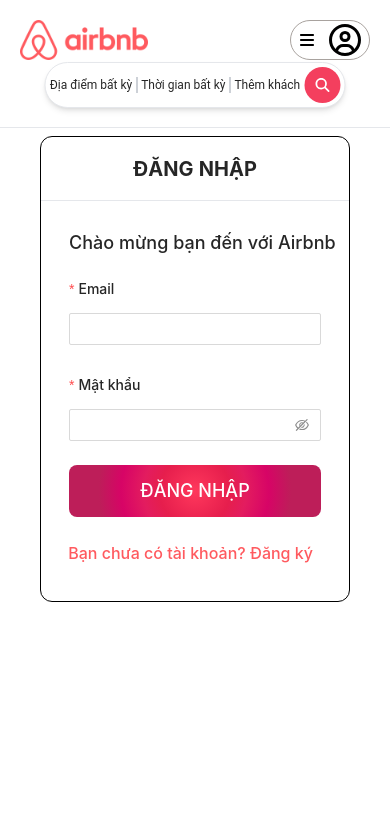
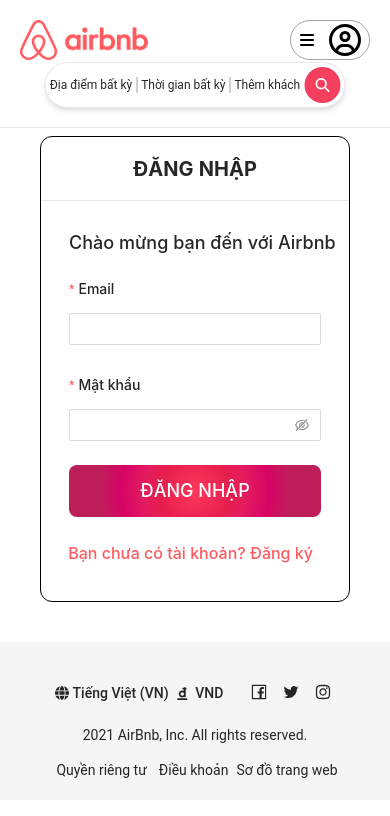
Before and after one commit to duyvox-dev/BC21_Airbnb_Final_Project, a React (Create React App) app: page /login in a window 390 px wide. Shown: the top 816 px of the page. Built offline with nearby package versions, Linux system fonts and the light colour scheme.

Commit message:
fix footer

```diff
--- a/src/HOC/ThemeLayout/FooterTemplate/FooterTemplate.jsx
+++ b/src/HOC/ThemeLayout/FooterTemplate/FooterTemplate.jsx
@@ -10,34 +10,35 @@
 
 export default function FooterTemplate() {
     return (
-        <div className="hidden w-full footer bg-neutral-100 md:block">
-            <div className="w-11/12 py-5 mx-auto">
+        <div className="w-full footer bg-neutral-100">
+            <div className="container py-5 mx-auto">
+                <div className="hidden px-4 md:block xl:px-0">
                     <div className="grid w-full grid-cols-1 pb-2 mx-auto border-0 border-b border-solid xl:gap-10 xl:grid-cols-4 justify-items-start border-b-neutral-300">
                         <div className="w-full pb-2 border-b xl:border-0">
                             <h3 className="pb-3 text-sm font-bold text-left">
                                 Hỗ trợ
                             </h3>
                             <div className="grid w-full grid-cols-3 xl:grid-cols-1">
-                            <p className="text-sm text-left cursor-pointer hover:underlined">
+                                <p className="text-sm text-left cursor-pointer hover:underline">
                                     Trung tâm trợ giúp
                                 </p>
-                            <p className="text-sm text-left cursor-pointer hover:underlined">
+                                <p className="text-sm text-left cursor-pointer hover:underline">
                                     AirCover
                                 </p>
-                            <p className="text-sm text-left cursor-pointer hover:underlined">
+                                <p className="text-sm text-left cursor-pointer hover:underline">
                                     Thông tin an toàn
                                 </p>
-                            <p className="text-sm text-left cursor-pointer hover:underlined">
+                                <p className="text-sm text-left cursor-pointer hover:underline">
                                     Hỗ trợ người khuyết tật
                                 </p>
-                            <p className="text-sm text-left cursor-pointer hover:underlined">
+                                <p className="text-sm text-left cursor-pointer hover:underline">
                                     Các tuỳ chọn huỷ
                                 </p>
-                            <p className="text-sm text-left cursor-pointer hover:underlined">
+                                <p className="text-sm text-left cursor-pointer hover:underline">
                                     Biện pháp ứng phó với đại dịch COVID-19 của
                                     chúng tôi
                                 </p>
-                            <p className="text-sm text-left cursor-pointer hover:underlined">
+                                <p className="text-sm text-left cursor-pointer hover:underline">
                                     Báo cáo lo ngại của hàng xóm
                                 </p>
                             </div>
@@ -48,13 +49,13 @@
                                 Cộng đồng
                             </h3>
                             <div className="grid w-full grid-cols-3 xl:grid-cols-1">
-                            <p className="text-sm text-left cursor-pointer hover:underlined">
+                                <p className="text-sm text-left cursor-pointer hover:underline">
                                     Airbnb.org: nhà ở cứu trợ
                                 </p>
-                            <p className="text-sm text-left cursor-pointer hover:underlined">
+                                <p className="text-sm text-left cursor-pointer hover:underline">
                                     Hỗ trợ dân tị nạn Afghanistan
                                 </p>
-                            <p className="text-sm text-left cursor-pointer hover:underlined">
+                                <p className="text-sm text-left cursor-pointer hover:underline">
                                     Chống phân biệt đối xử
                                 </p>
                             </div>
@@ -65,19 +66,19 @@
                                 Đón tiếp khách
                             </h3>
                             <div className="grid w-full grid-cols-3 xl:grid-cols-1">
-                            <p className="text-sm text-left cursor-pointer hover:underlined">
+                                <p className="text-sm text-left cursor-pointer hover:underline">
                                     Thử đón tiếp khách
                                 </p>
-                            <p className="text-sm text-left cursor-pointer hover:underlined">
+                                <p className="text-sm text-left cursor-pointer hover:underline">
                                     AirCover cho Chủ nhà
                                 </p>
-                            <p className="text-sm text-left cursor-pointer hover:underlined">
+                                <p className="text-sm text-left cursor-pointer hover:underline">
                                     Xem tài nguyên đón tiếp khách
                                 </p>
-                            <p className="text-sm text-left cursor-pointer hover:underlined">
+                                <p className="text-sm text-left cursor-pointer hover:underline">
                                     Truy cập diễn đàn cộng đồng
                                 </p>
-                            <p className="text-sm text-left cursor-pointer hover:underlined">
+                                <p className="text-sm text-left cursor-pointer hover:underline">
                                     Đón tiếp khách có trách nhiệm
                                 </p>
                             </div>
@@ -88,21 +89,22 @@
                                 Airbnb
                             </h3>
                             <div className="grid w-full grid-cols-3 xl:grid-cols-1">
-                            <p className="text-sm text-left cursor-pointer hover:underlined">
+                                <p className="text-sm text-left cursor-pointer hover:underline">
                                     Trang tin tức
                                 </p>
-                            <p className="text-sm text-left cursor-pointer hover:underlined">
+                                <p className="text-sm text-left cursor-pointer hover:underline">
                                     Tìm hiểu các tính năng mới
                                 </p>
-                            <p className="text-sm text-left cursor-pointer hover:underlined">
+                                <p className="text-sm text-left cursor-pointer hover:underline">
                                     Thư ngõ từ các nhà sáng lập
                                 </p>
-                            <p className="text-sm text-left cursor-pointer hover:underlined">
+                                <p className="text-sm text-left cursor-pointer hover:underline">
                                     Cơ hội nghề nghiệp
                                 </p>
                                 <p className="text-sm text-left cursor-pointer hover:underline">
                                     Nhà đầu tư
                                 </p>
+                            </div>
                         </div>
                     </div>
                 </div>
@@ -112,13 +114,13 @@
                             2021 AirBnb, Inc. All rights reserved.
                         </p>
                         <div className="flex justify-center space-x-2 xl:ml-5 xl:space-x-4">
-                            <p className="mx-1 my-auto text-sm md:mx-0 md:my-0 lg:mx-0 lg:my-0">
+                            <p className="mx-1 my-auto text-sm cursor-pointer md:mx-0 md:my-0 lg:mx-0 lg:my-0 hover:underline">
                                 Quyền riêng tư
                             </p>
-                            <p className="mx-1 my-auto text-sm md:mx-0 md:my-0 lg:mx-0 lg:my-0">
+                            <p className="mx-1 my-auto text-sm cursor-pointer md:mx-0 md:my-0 lg:mx-0 lg:my-0 hover:underline">
                                 Điều khoản
                             </p>
-                            <p className="mx-1 my-auto text-sm md:mx-0 md:my-0 lg:mx-0 lg:my-0">
+                            <p className="mx-1 my-auto text-sm cursor-pointer md:mx-0 md:my-0 lg:mx-0 lg:my-0 hover:underline">
                                 Sơ đồ trang web
                             </p>
                         </div>
@@ -128,14 +130,14 @@
                             className="my-auto lg:my-0"
                             icon={faGlobe}
                         />
-                        <p className="mx-1 my-auto text-sm font-medium md:text-center lg:my-0">
+                        <p className="mx-1 my-auto text-sm font-medium cursor-pointer md:text-center lg:my-0 hover:underline">
                             Tiếng Việt (VN)
                         </p>
                         <FontAwesomeIcon
                             className="mx-1 my-auto lg:my-0"
                             icon={faDongSign}
                         />
-                        <p className="mx-1 my-auto text-sm font-medium lg:my-0">
+                        <p className="mx-1 my-auto text-sm font-medium cursor-pointer lg:my-0 hover:underline">
                             VND
                         </p>
                         <div className="ml-5 space-x-2">
```
Also changed, not shown: src/pages/DanhSachPhongPage/ModalChonPhong.jsx (+19 -13 lines). Lines whose indentation alone changed are shown as unchanged.
